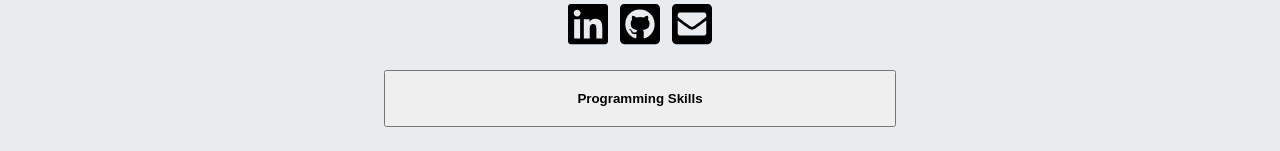
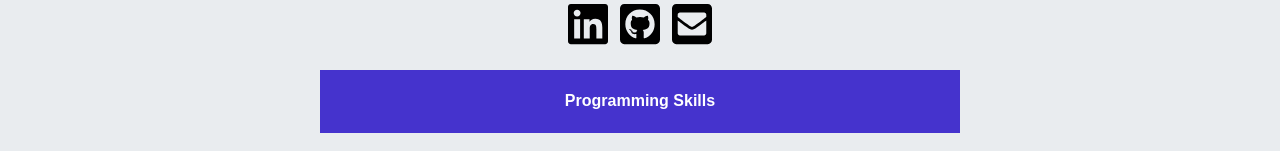
Before and after one commit to matt-gefen/portfolio-application, a React (Create React App) app: page / in a window 1280 px wide. Shown: the part 646-797 px from the top of the page. Built offline with nearby package versions, Linux system fonts and the light colour scheme; a web font is replaced by a local one.

Commit message:
better landing buttons

```diff
--- a/src/components/Contact/Contact.module.css
+++ b/src/components/Contact/Contact.module.css
@@ -52,7 +52,7 @@
 .submit {
   margin-bottom: 20px;
   margin-top: 20px;
-  background-color: #7967ff;
+  background-color: #4533cd;
   color: white;
   font-weight: 500;
   font-size: 1rem;
--- a/src/components/Landing/Landing.jsx
+++ b/src/components/Landing/Landing.jsx
@@ -101,8 +101,7 @@ const Landing = (props) => {
         <motion.button
           onClick={() => setSkillsOpen(isSkillsOpen => !isSkillsOpen)}
           className={styles.subheading}
-          style={{width:"40%"}}
-          whileHover={{ scale: 1.1 }}
+          whileHover={{ scale: 1.02 }}
           whileTap={{ scale: 0.9 }}>
             <h4>Programming Skills</h4>
         </motion.button>
@@ -136,8 +135,7 @@ const Landing = (props) => {
           <motion.button
           onClick={() => setToolsOpen(isToolsOpen => !isToolsOpen)}
           className={styles.subheading}
-          style={{width:"40%"}}
-          whileHover={{ scale: 1.1 }}
+          whileHover={{ scale: 1.02 }}
           whileTap={{ scale: 0.9 }}>
             <h4>Technical Tools</h4>
           </motion.button>
@@ -172,13 +170,15 @@ const Landing = (props) => {
         href='https://drive.google.com/file/d/1bgmu_M3bELyKMF5upDRMToTq44Qn9GJI/view?usp=sharing'
         target="_blank"
         rel="noopener noreferrer">
+          <div className={styles.buttonContainer}>
           <motion.button
-            className={styles.link}
-            whileHover={{ scale: 1.1 }}
+            className={styles.subheading}
+            whileHover={{ scale: 1.02 }}
             whileTap={{ scale: 0.9 }}
           >
-          View Resume
+          <h4>Resume</h4>
         </motion.button>
+        </div>
       </a>
 {/*
       <motion.div
--- a/src/components/Landing/Landing.module.css
+++ b/src/components/Landing/Landing.module.css
@@ -10,6 +10,15 @@
   flex-direction: column;
   /* align-content: center; */
   justify-content: center;
+}
+
+.subheading {
+  background-color: #4533cd;
+  color: white;
+  border: none;
+  font-weight: 500;
+  font-size: 1rem;
+  width: 50%;
 }
 
 #icons {
```
